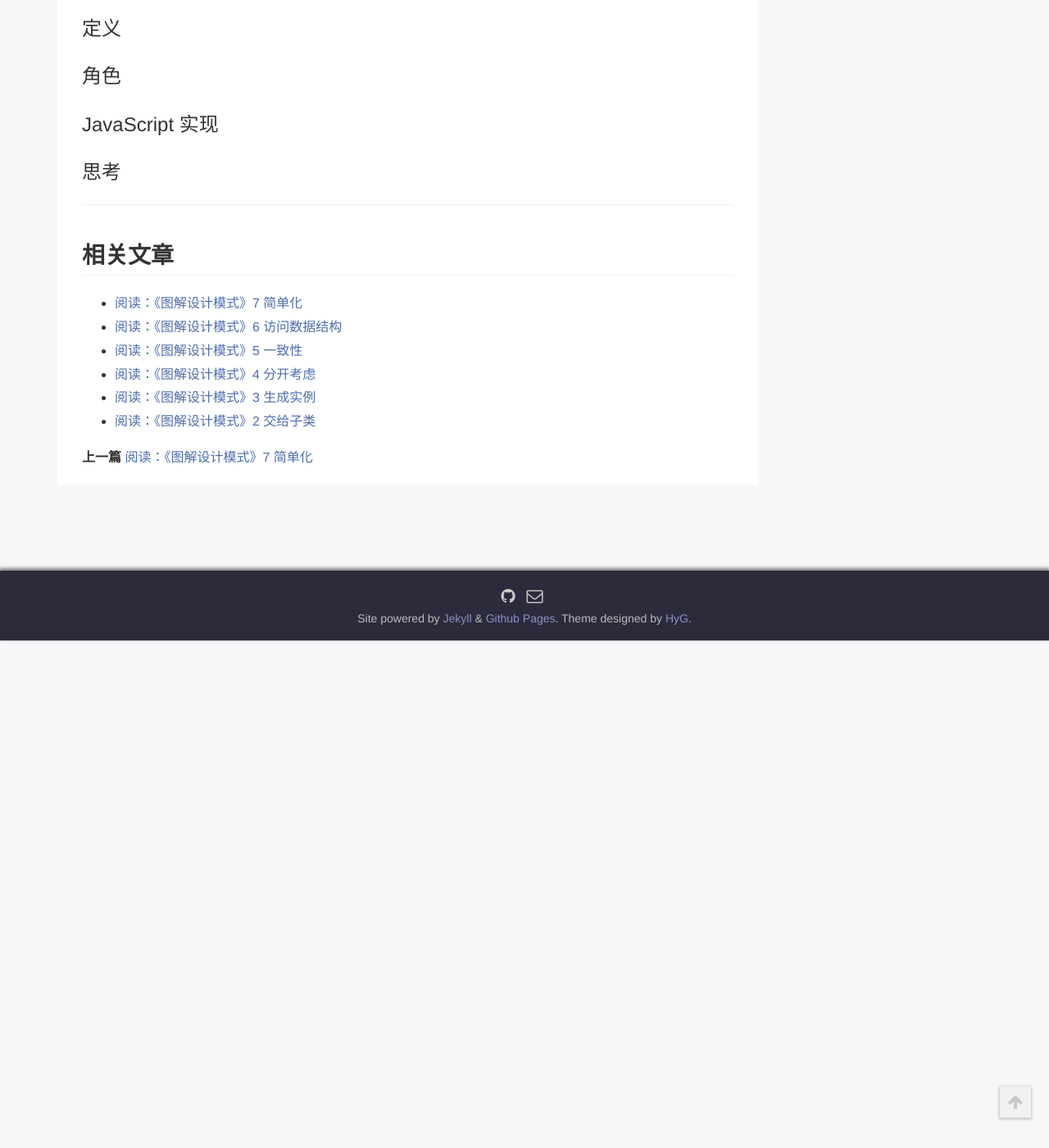
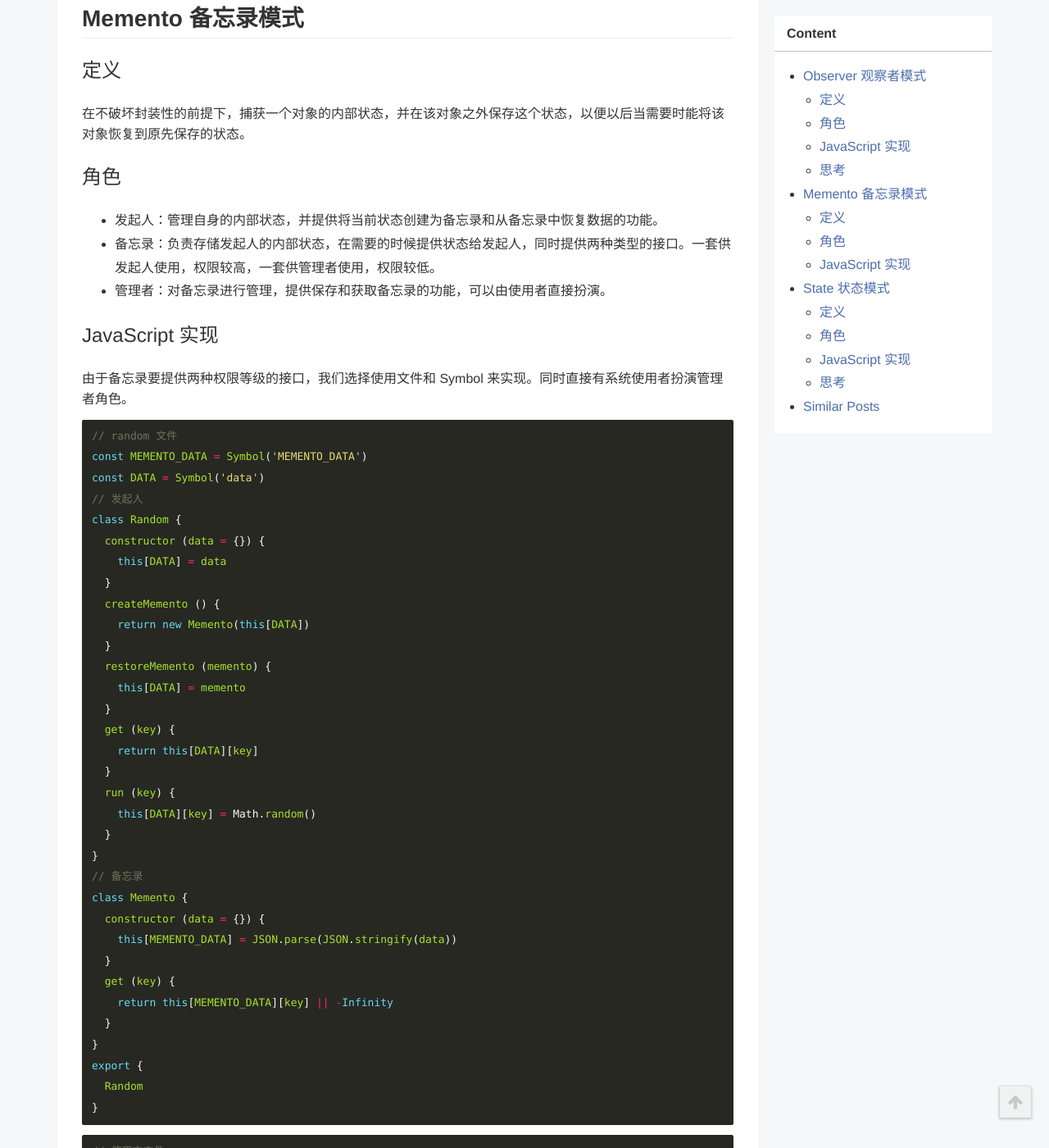
Before and after one commit to toBeTheLight/toBeTheLight.github.io, a Jekyll site: the page built from _posts/2019-05-17-《图解设计模式》8 管理状态.md, in a window 1280 px wide and 1400 px high, scrolled down 2589 px. Shown: the whole window at 82% size. Built offline with Jekyll 4.4.1, drawn with Linux system fonts in a browser that asks for light colours; a style sheet for code colours, icons or effects is not loaded; before the commit the page ends 3370 px from its top, so only the background shows below that; some of the changed text lies outside the part shown.

Commit message:
feat: new post

````diff
--- a/_posts/2019-05-17-《图解设计模式》8 管理状态.md
+++ b/_posts/2019-05-17-《图解设计模式》8 管理状态.md
@@ -9,9 +9,9 @@
 * content
 {:toc}
 书中将 Observer 观察者模式、Memento 备忘录模式、State 状态模式归纳为状态相关的设计模式。
-观察者模式：观察对象管理听他的所有观察者，并在发生变化时通知所有观察者。
-备忘录模式：
-状态模式：
+观察者模式：观察对象管理监听他的所有观察者，并在发生变化时通知所有观察者。
+备忘录模式：捕获一个对象的内部状态，并在该对象之外保存这个状态，以便需要时将该对象恢复到原先保存的状态。
+状态模式：将不同状态下的行为封装为不同的类，允许在状态改变时通过切换状态类改变行为。
 
 
 
@@ -104,8 +104,144 @@
 
 ### 定义
 
+在不破坏封装性的前提下，捕获一个对象的内部状态，并在该对象之外保存这个状态，以便以后当需要时能将该对象恢复到原先保存的状态。
+
 ### 角色
+
+* 发起人：管理自身的内部状态，并提供将当前状态创建为备忘录和从备忘录中恢复数据的功能。
+* 备忘录：负责存储发起人的内部状态，在需要的时候提供状态给发起人，同时提供两种类型的接口。一套供发起人使用，权限较高，一套供管理者使用，权限较低。
+* 管理者：对备忘录进行管理，提供保存和获取备忘录的功能，可以由使用者直接扮演。
 
 ### JavaScript 实现
 
+由于备忘录要提供两种权限等级的接口，我们选择使用文件和 Symbol 来实现。同时直接有系统使用者扮演管理者角色。
+
+```js
+// random 文件
+const MEMENTO_DATA = Symbol('MEMENTO_DATA')
+const DATA = Symbol('data')
+// 发起人
+class Random {
+  constructor (data = {}) {
+    this[DATA] = data
+  }
+  createMemento () {
+    return new Memento(this[DATA])
+  }
+  restoreMemento (memento) {
+    this[DATA] = memento
+  }
+  get (key) {
+    return this[DATA][key]
+  }
+  run (key) {
+    this[DATA][key] = Math.random()
+  }
+}
+// 备忘录
+class Memento {
+  constructor (data = {}) {
+    this[MEMENTO_DATA] = JSON.parse(JSON.stringify(data))
+  }
+  get (key) {
+    return this[MEMENTO_DATA][key] || -Infinity
+  }
+}
+export {
+  Random
+}
+```
+```js
+// 使用方文件
+import Random from './Random'
+const key = 'num'
+const random = new Random()
+let memento = random.createMemento()
+for (let i = 0; i < 100; i++) {
+  random.run(key)
+  if (random.get(key) > memento.get(key)) {
+    memento = random.createMemento()
+    console.log('值变大，更新数据', random.get(key))
+  } else {
+    random.restoreMemento(memento)
+    console.log('值变小，恢复数据')
+  }
+}
+```
+
+## State 状态模式
+
+### 定义
+
+将不同状态下的行为封装为不同的类，允许在状态改变时通过切换状态类改变行为。
+
+### 角色
+
+* 环境：即暴露给用户的类，定义了客户感兴趣的接口，维护一个当前状态，并将与状态相关的操作委托给状态。
+* 抽象状态：定义了与状态相关的行为。
+* 具体状态：实现状态相关行为。
+
+### JavaScript 实现
+
+```js
+// context
+class Context {
+  constructor () {
+    this.state = new DayState()
+  }
+  setState (state) {
+    this.state = state
+  }
+  run () {
+    let time = 0
+    setInterval(() => {
+      if (time >= 24) time = 0
+      this.state.setTime(this, time)
+      this.state.health()
+      time++
+    }, 1000)
+  }
+}
+// state
+class State {
+  setTime () {
+    throw new Error('需实现 State 类的 setTime 方法')
+  }
+  health () {
+    throw new Error('需实现 State 类的 health 方法')
+  }
+}
+class DayState {
+  setTime (context, time) {
+    if (time < 8 || time >20) {
+      context.setState(new NightState())
+    }
+  }
+  health () {
+    console.log('当前服务状态为，cpu：sth, 延迟：sth，内存：sth')
+  }
+}
+class NightState {
+  setTime (context, time) {
+    if (time >= 8 && time <= 20) {
+      context.setState(new DayState())
+    }
+  }
+  health () {
+    console.log('当前服务状态为，延迟：sth')
+  }
+}
+// 使用
+new Context().run()
+```
+
 ### 思考
+
+* 策略模式对比：
+  * 相同：两种设计模式的组成是基本相同的，都是以将核心功能封装到一个类中，通过委托调用的方式包装成供用户调用的接口。
+  * 不同：
+    * 在策略模式中，策略的使用是由用户决定的，需要用户对策略有所了解。而在状态模式中，状态的切换是由 Context 角色发起的调用在状态的方法中进行的，对用户来说无感知，但是却要求状态之间有所了解。
+    * 策略模式在运行当中没有策略的切换，一个策略便能组成一个完整的功能。而状态模式中则是存在状态的切换。
+* 模式本身：
+  * 由于状态的切换是发生在状态的方法内部的，所以要求状态对别的状态需要知晓。
+  * 当增加了新的状态时，需要修改其他状态类，才能切换到新的状态上，是违背开闭原则的。当然，我们也可以把状态切换的能力从状态的职责中拿走，放到 Context 角色中，这样就要求 Context 对所有的状态知晓，特征贴近中介者模式。
````
